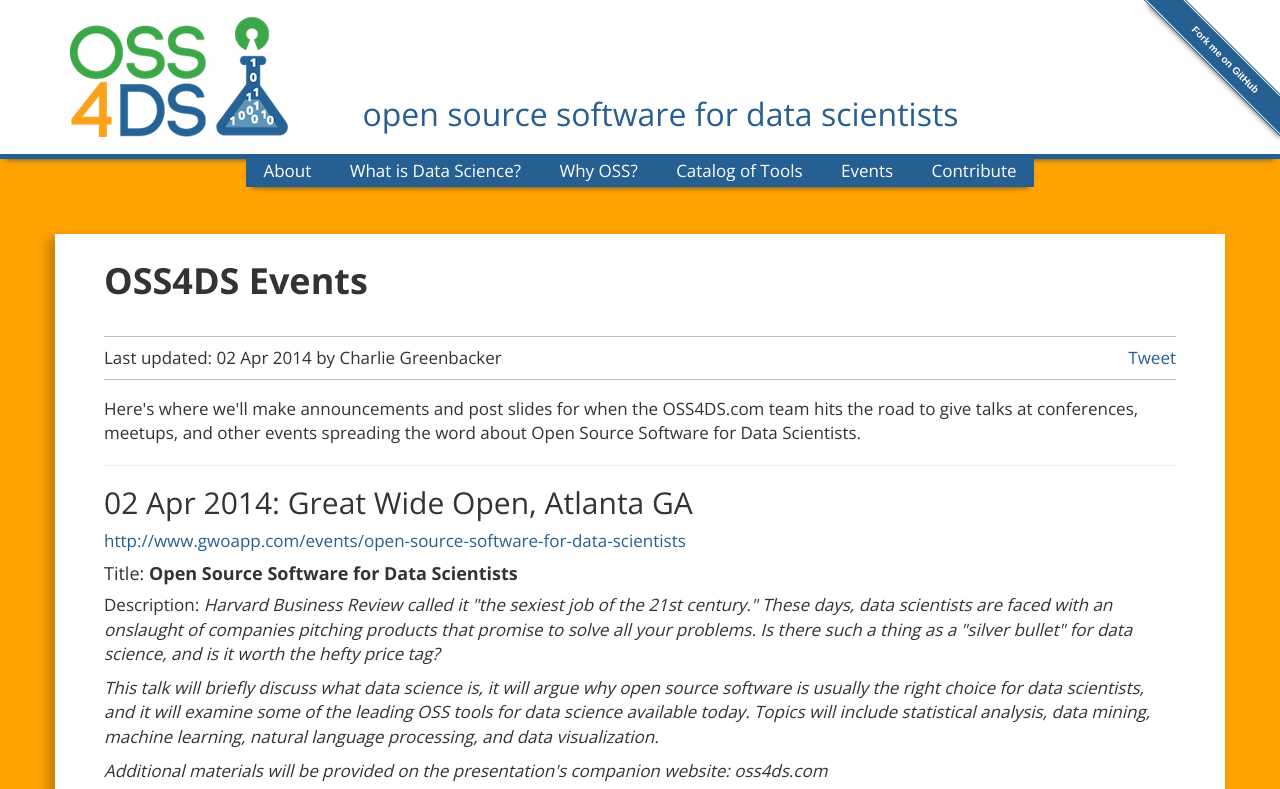
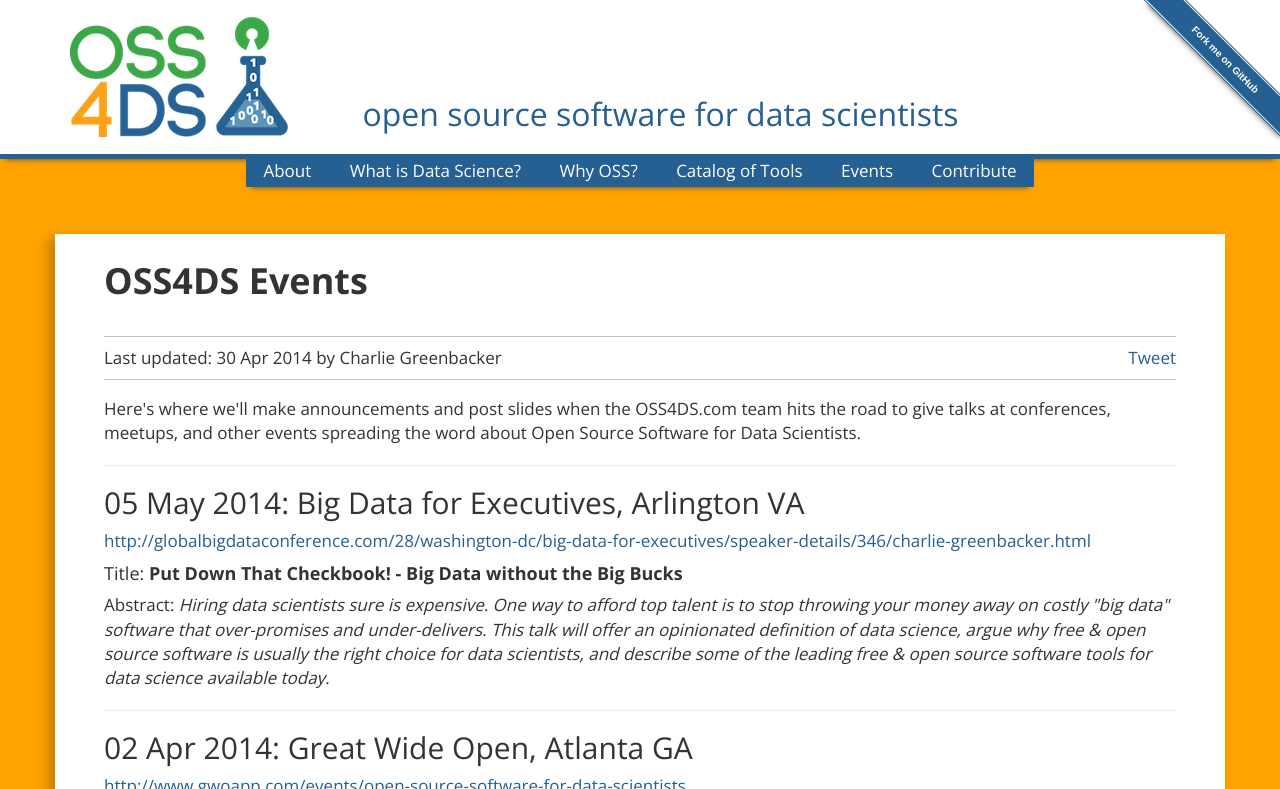
Before and after one commit to RaymondActuary/OSS4DS, a Jekyll site: the page built from events.html, in a window 1280 px wide and 900 px high, cut to the strip 0-789 px from the top of the window. Built offline with Jekyll 4.4.1, drawn with Linux system fonts in a browser that asks for light colours; Markdown is read by kramdown in place of the engine named in the settings; comment, search, counter and statistics services are not loaded.

Commit message:
Added Big Data for Executives to Events page

```diff
--- a/events.html
+++ b/events.html
@@ -9,7 +9,7 @@ keywords: data science, open source, big data, analytics, visualization
 	<h1 class="title">OSS4DS Events</h1>
 	<div class="meta row">
     <div class="byline col-md-6">
-      Last updated: 02 Apr 2014 by Charlie Greenbacker
+      Last updated: 30 Apr 2014 by Charlie Greenbacker
     </div>
     <div class="share col-md-6">
       <a href="https://twitter.com/share" class="twitter-share-button" data-via="oss4ds">Tweet</a>
@@ -17,7 +17,12 @@ keywords: data science, open source, big data, analytics, visualization
     </div>
   </div>
 	  <div class="post-content">
-		  <p>Here's where we'll make announcements and post slides for when the OSS4DS.com team hits the road to give talks at conferences, meetups, and other events spreading the word about Open Source Software for Data Scientists.</p>
+		  <p>Here's where we'll make announcements and post slides when the OSS4DS.com team hits the road to give talks at conferences, meetups, and other events spreading the word about Open Source Software for Data Scientists.</p>
+		  <hr />
+		  <h2>05 May 2014: Big Data for Executives, Arlington VA</h2>
+		  <p><a href="http://globalbigdataconference.com/28/washington-dc/big-data-for-executives/speaker-details/346/charlie-greenbacker.html">http://globalbigdataconference.com/28/washington-dc/big-data-for-executives/speaker-details/346/charlie-greenbacker.html</a></p>
+		  <h4>Title: <strong>Put Down That Checkbook! - Big Data without the Big Bucks</strong></h4>
+		  <p>Abstract: <em>Hiring data scientists sure is expensive. One way to afford top talent is to stop throwing your money away on costly "big data" software that over-promises and under-delivers. This talk will offer an opinionated definition of data science, argue why free & open source software is usually the right choice for data scientists, and describe some of the leading free & open source software tools for data science available today.</em></p>
 		  <hr />
 		  <h2>02 Apr 2014: Great Wide Open, Atlanta GA</h2>
 		  <p><a href="http://www.gwoapp.com/events/open-source-software-for-data-scientists">http://www.gwoapp.com/events/open-source-software-for-data-scientists</a></p>
```
